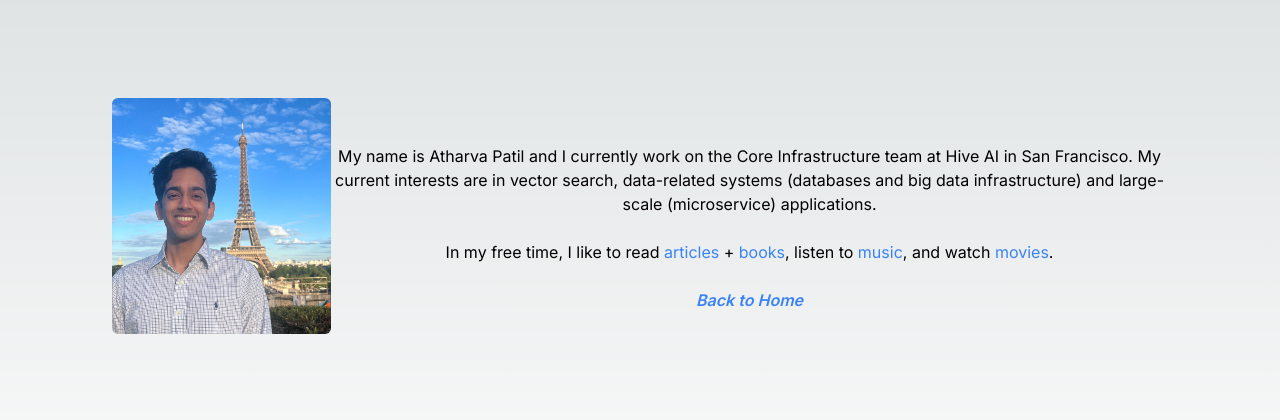
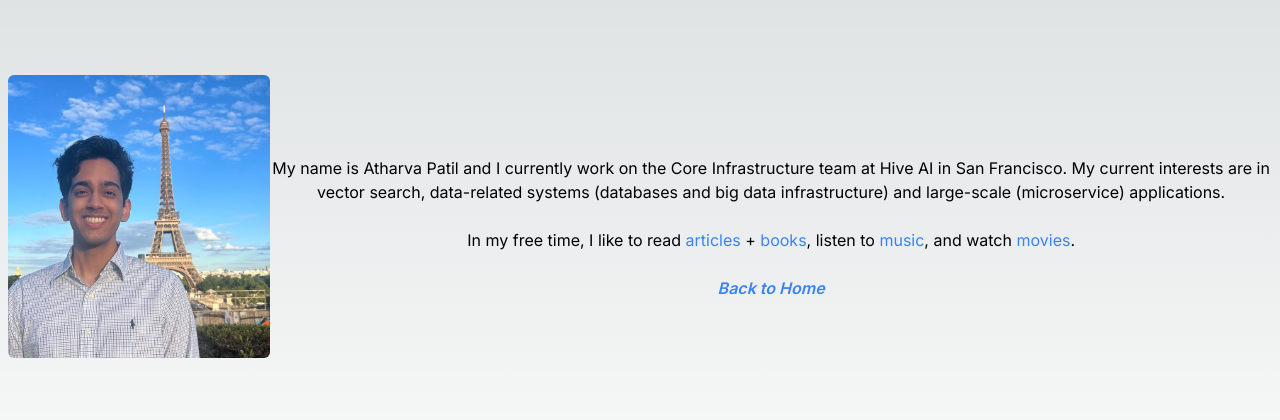
Before and after one commit to atharvapatil4/personal-website, a Next.js app in the folder personal-website/: page /about in a window 1280 px wide. Shown: the part 184-604 px from the top of the page. Built offline with nearby package versions, Linux system fonts and the light colour scheme.

Commit message:
fix paddings

```diff
--- a/personal-website/src/app/about/page.tsx
+++ b/personal-website/src/app/about/page.tsx
@@ -4,7 +4,7 @@ import Link from "next/link";
 
 export default function About() {
   return (
-    <main className="flex min-h-screen flex-col items-center justify-center p-28 bg-gradient-radial">
+    <main className="flex min-h-screen flex-col items-center justify-center py-28 px-2 bg-gradient-radial">
       <div className="flex flex-col md:flex-row items-center">
         <div className="overflow-hidden">
           <Image
--- a/personal-website/src/app/page.tsx
+++ b/personal-website/src/app/page.tsx
@@ -6,7 +6,7 @@ import { PageWrapper } from "./pageWrapper";
 
 export default function Home() {
   return (
-    <main className="flex min-h-screen flex-col items-center justify-center bg-gradient-radial">
+    <main className="flex min-h-screen flex-col items-center justify-center px-3 bg-gradient-radial">
       <div className="">
         <h1 className="font-semibold text-center text-5xl italic">
           ATHARVA PATIL
```
